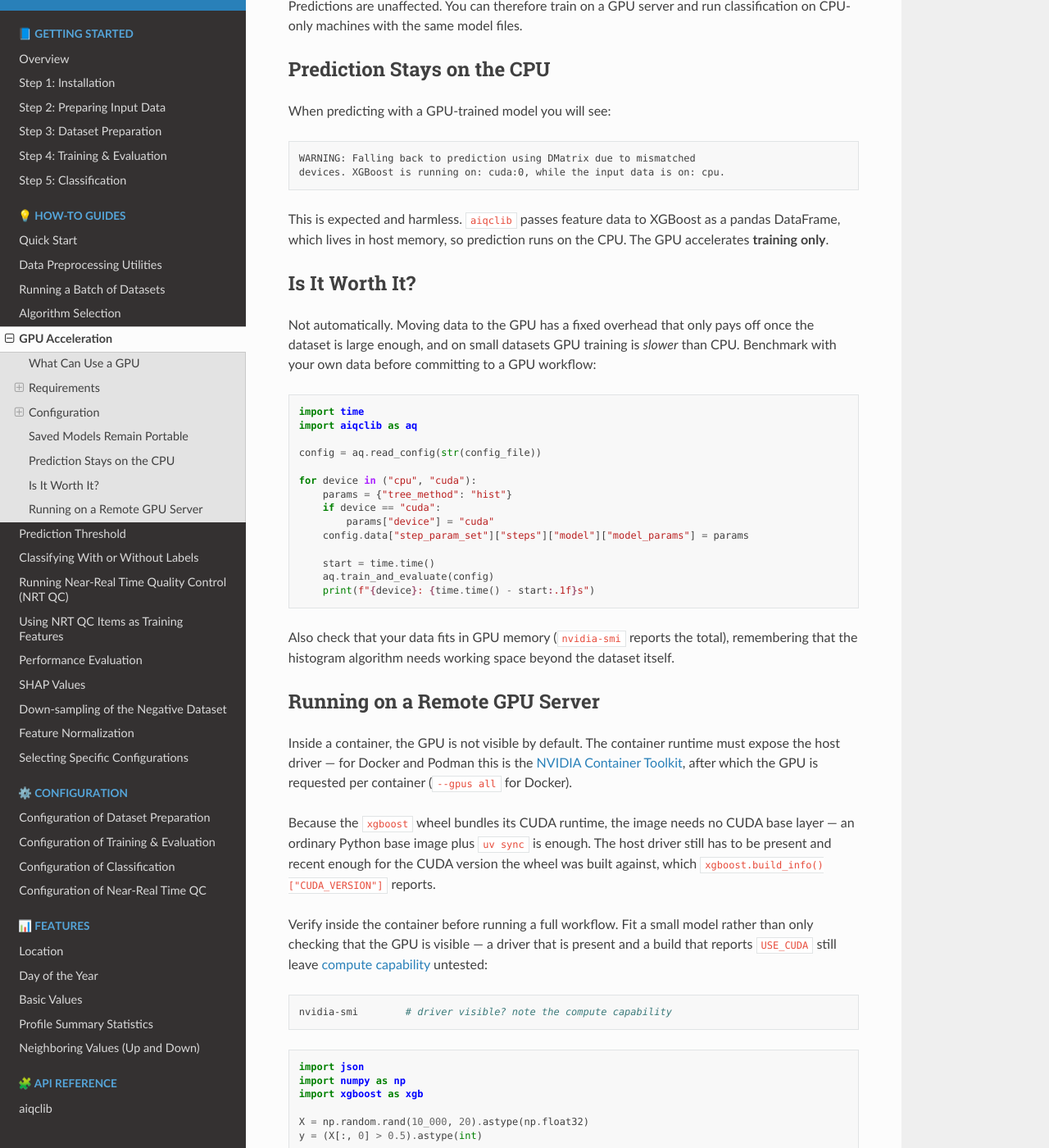
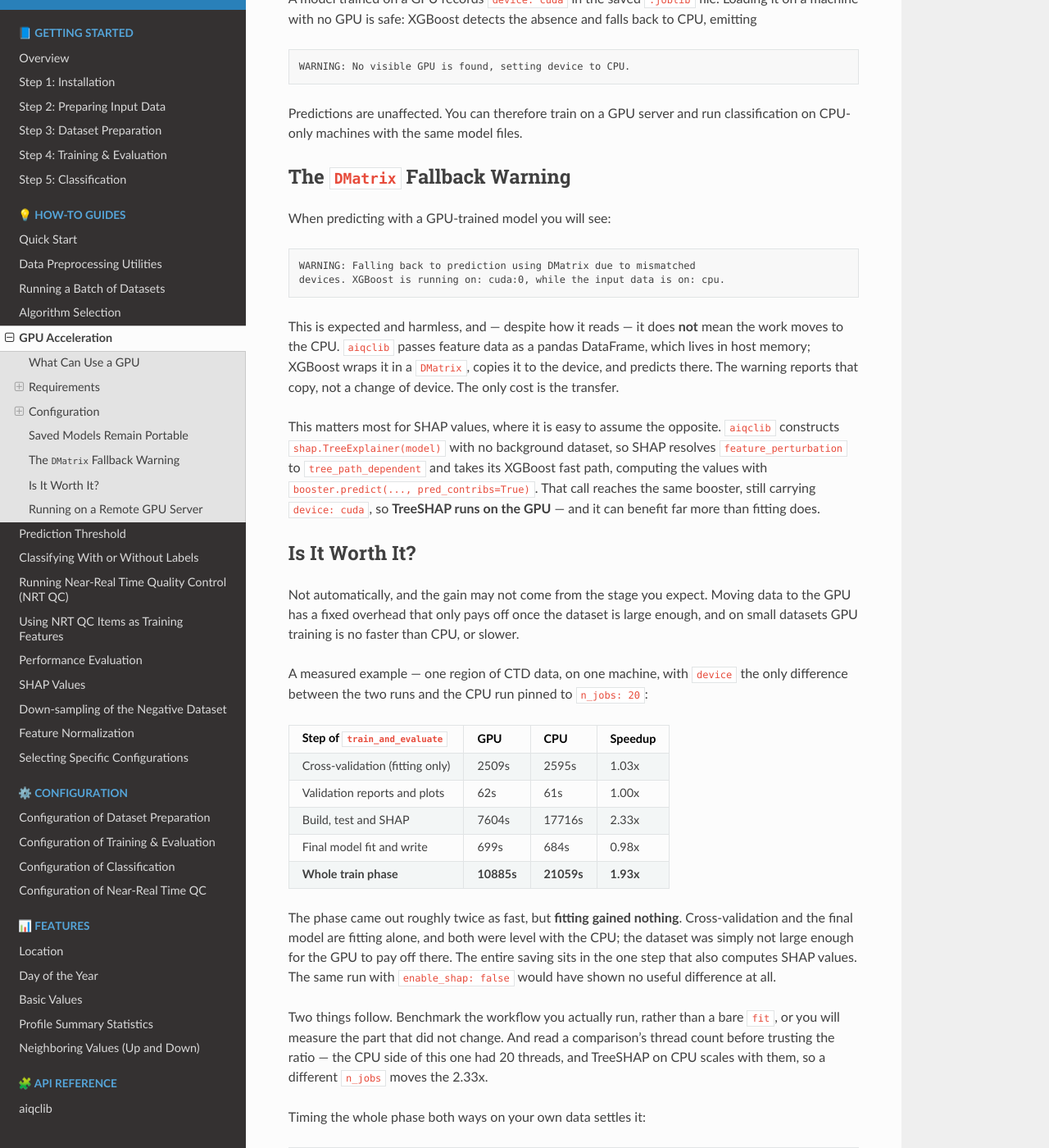
Before and after one commit to AIQC-Hub/aiqclib, a Sphinx documentation site: the page built from docs/source/how-to/gpu_acceleration.rst, in a window 1280 px wide and 1400 px high, scrolled down 3367 px. Shown: the whole window at 82% size. Built offline with Sphinx 7.4.7 and the Read the Docs theme 3.1.0, drawn with Linux system fonts in a browser that asks for light colours; some of the changed text lies outside the part shown.

Commit message:
Correct the GPU how-to with measured benchmark results
XGBoost prediction and SHAP run on the GPU, not the CPU: aiqclib builds
shap.TreeExplainer with no background data, so SHAP takes the XGBoost
fast path through booster.predict(pred_contribs=True) on a booster that
still carries device: cuda. The DMatrix fallback warning reports a
host-to-device copy, not a change of device.

Replace the speculative "Is It Worth It?" guidance with a measured
comparison (one region of CTD data, one machine, device the only
difference): 1.93x on the whole train phase, but fitting gained nothing
-- the entire saving is SHAP.

Co-Authored-By: Claude Opus 5 <noreply@anthropic.com>

```diff
--- a/docs/source/how-to/gpu_acceleration.rst
+++ b/docs/source/how-to/gpu_acceleration.rst
@@ -8,23 +8,27 @@ code change and no extra dependency — only a configuration setting.
 What Can Use a GPU
 ------------------
 
-Only XGBoost. This is worth being clear about before investing in a GPU
-setup:
+Only XGBoost — but that covers more than fitting, because everything XGBoost
+does for a model runs on whichever device that model was given:
 
-============================== =========================================
+============================== ==================================================
 Stage / component              Device
-============================== =========================================
+============================== ==================================================
 Dataset preparation            CPU (polars / pandas)
 **XGBoost** training           **GPU**, when ``device: cuda`` is set
+**XGBoost** prediction         **GPU** — see :ref:`gpu-prediction-device`
+**XGBoost** SHAP values        **GPU** — see :ref:`gpu-prediction-device`
 The other eight algorithms     CPU — scikit-learn has no GPU backend
-SHAP value calculation         CPU
-Classification (prediction)    CPU — see :ref:`gpu-prediction-device`
-============================== =========================================
+SHAP for those algorithms      CPU
+============================== ==================================================
 
-So a GPU accelerates the model-fitting step of a single algorithm. If your
-pipeline is dominated by dataset preparation, or you train with
-``ModelSuite`` across all nine algorithms, the overall speedup will be
-proportionally smaller.
+So a GPU accelerates one algorithm, across every stage that uses it. If your
+pipeline is dominated by dataset preparation, or you train with ``ModelSuite``
+across all nine algorithms, the overall speedup will be proportionally
+smaller.
+
+Which stage benefits most is not obvious in advance, and is often not the one
+you set ``device: cuda`` for — see :ref:`gpu-worth-it`.
 
 Requirements
 ------------
@@ -179,8 +183,8 @@ classification on CPU-only machines with the same model files.
 
 .. _gpu-prediction-device:
 
-Prediction Stays on the CPU
----------------------------
+The ``DMatrix`` Fallback Warning
+--------------------------------
 
 When predicting with a GPU-trained model you will see:
 
@@ -189,17 +193,58 @@ When predicting with a GPU-trained model you will see:
     WARNING: Falling back to prediction using DMatrix due to mismatched
     devices. XGBoost is running on: cuda:0, while the input data is on: cpu.
 
-This is expected and harmless. ``aiqclib`` passes feature data to XGBoost as a
-pandas DataFrame, which lives in host memory, so prediction runs on the CPU.
-The GPU accelerates **training only**.
+This is expected and harmless, and — despite how it reads — it does **not**
+mean the work moves to the CPU. ``aiqclib`` passes feature data as a pandas
+DataFrame, which lives in host memory; XGBoost wraps it in a ``DMatrix``,
+copies it to the device, and predicts there. The warning reports that copy,
+not a change of device. The only cost is the transfer.
+
+This matters most for SHAP values, where it is easy to assume the opposite.
+``aiqclib`` constructs ``shap.TreeExplainer(model)`` with no background
+dataset, so SHAP resolves ``feature_perturbation`` to ``tree_path_dependent``
+and takes its XGBoost fast path, computing the values with
+``booster.predict(..., pred_contribs=True)``. That call reaches the same
+booster, still carrying ``device: cuda``, so **TreeSHAP runs on the GPU** —
+and it can benefit far more than fitting does.
+
+.. _gpu-worth-it:
 
 Is It Worth It?
 ---------------
 
-Not automatically. Moving data to the GPU has a fixed overhead that only pays
-off once the dataset is large enough, and on small datasets GPU training is
-*slower* than CPU. Benchmark with your own data before committing to a GPU
-workflow:
+Not automatically, and the gain may not come from the stage you expect.
+Moving data to the GPU has a fixed overhead that only pays off once the
+dataset is large enough, and on small datasets GPU training is no faster than
+CPU, or slower.
+
+A measured example — one region of CTD data, on one machine, with ``device``
+the only difference between the two runs and the CPU run pinned to
+``n_jobs: 20``:
+
+======================================== ========== ========== =========
+Step of ``train_and_evaluate``           GPU        CPU        Speedup
+======================================== ========== ========== =========
+Cross-validation (fitting only)          2509s      2595s      1.03x
+Validation reports and plots             62s        61s        1.00x
+Build, test and SHAP                     7604s      17716s     2.33x
+Final model fit and write                699s       684s       0.98x
+**Whole train phase**                    **10885s** **21059s** **1.93x**
+======================================== ========== ========== =========
+
+The phase came out roughly twice as fast, but **fitting gained nothing**.
+Cross-validation and the final model are fitting alone, and both were level
+with the CPU; the dataset was simply not large enough for the GPU to pay off
+there. The entire saving sits in the one step that also computes SHAP values.
+The same run with ``enable_shap: false`` would have shown no useful difference
+at all.
+
+Two things follow. Benchmark the workflow you actually run, rather than a bare
+``fit``, or you will measure the part that did not change. And read a
+comparison's thread count before trusting the ratio — the CPU side of this one
+had 20 threads, and TreeSHAP on CPU scales with them, so a different
+``n_jobs`` moves the 2.33x.
+
+Timing the whole phase both ways on your own data settles it:
 
 .. code-block:: python
 
```
